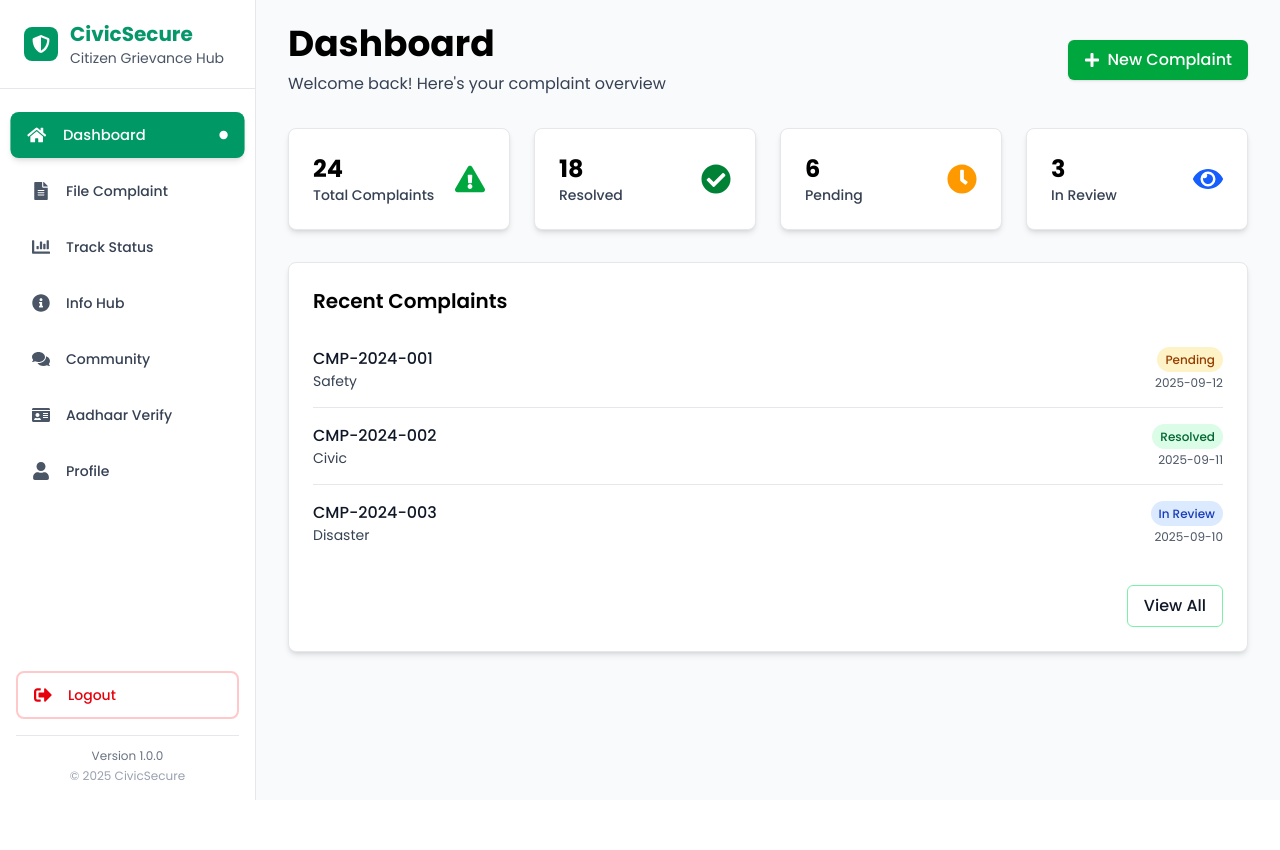
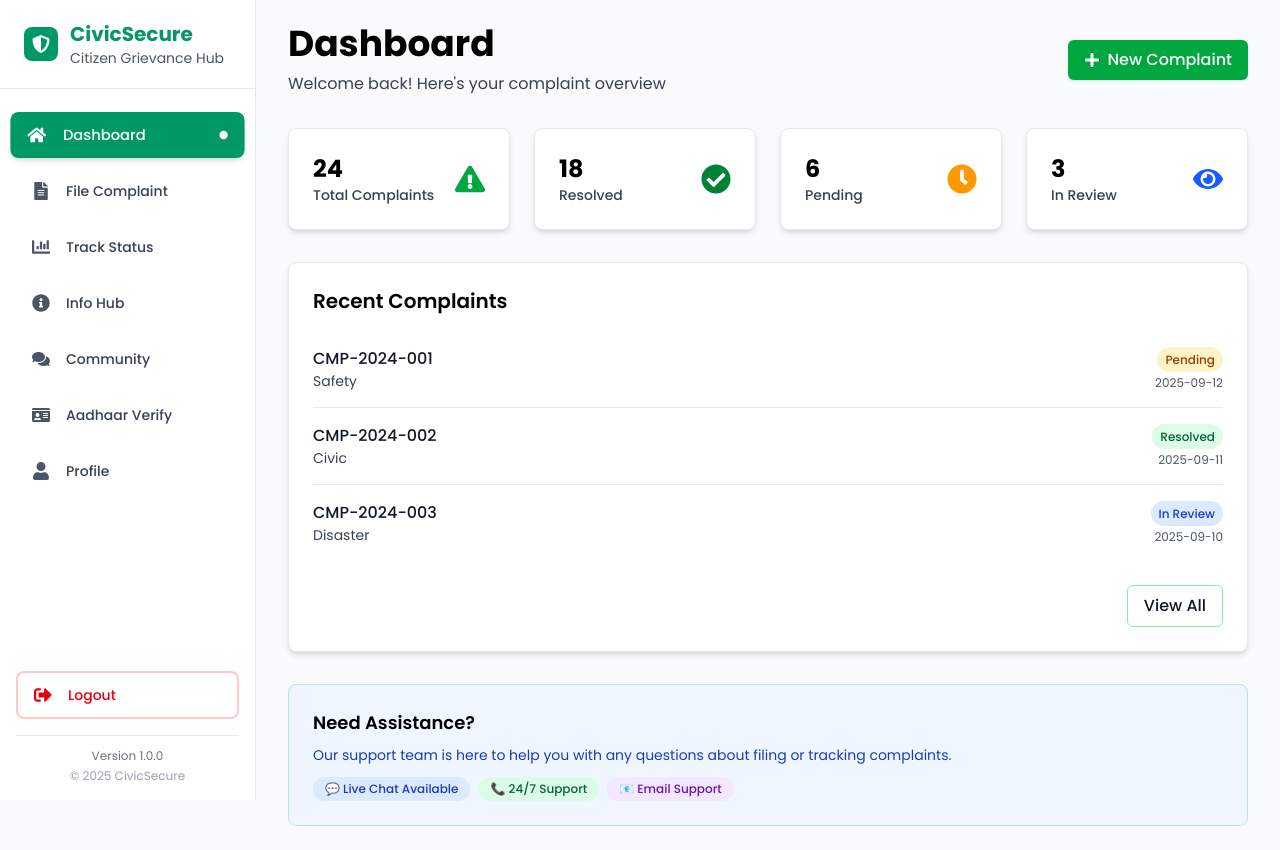
Before and after one commit to koushik369mondal/CivicSecure, a React (Vite) app in the folder Frontend/: page / in a window 1280 px wide. Before the commit the page ends 800 px from the top, so only its background shows below. Built offline with nearby package versions, Linux system fonts and the light colour scheme.

Commit message:
Enhance Dashboard component with Tawk.to chat integration, improved user assistance section, and optional chat support indicator

```diff
--- a/Frontend/src/components/Dashboard.jsx
+++ b/Frontend/src/components/Dashboard.jsx
@@ -1,4 +1,4 @@
-import React from "react";
+import React, { useEffect } from "react";
 import { FaExclamationTriangle, FaCheckCircle, FaClock, FaEye, FaPlus } from "react-icons/fa";
 import Layout from "./Layout";
 
@@ -16,6 +16,67 @@ function Dashboard({ setCurrentPage }) {
     { id: "CMP-2024-003", category: "Disaster", status: "In Review", date: "2025-09-10" }
   ];
 
+  // Initialize Tawk.to chat bot
+  useEffect(() => {
+    // Check if Tawk.to script is already loaded to avoid duplicates
+    if (!window.Tawk_API) {
+      // Initialize Tawk.to variables
+      window.Tawk_API = window.Tawk_API || {};
+      window.Tawk_LoadStart = new Date();
+
+      // Create and load the Tawk.to script
+      const script = document.createElement('script');
+      script.async = true;
+      script.src = 'https://embed.tawk.to/6868d4e6d7341f191194943f/1ivcnva4g';
+      script.charset = 'UTF-8';
+      script.setAttribute('crossorigin', '*');
+
+      // Insert script before the first existing script tag
+      const firstScript = document.getElementsByTagName('script')[0];
+      if (firstScript && firstScript.parentNode) {
+        firstScript.parentNode.insertBefore(script, firstScript);
+      } else {
+        // Fallback: append to head if no scripts found
+        document.head.appendChild(script);
+      }
+
+      // Optional: Add event listeners for Tawk.to events
+      window.Tawk_API.onLoad = function () {
+        console.log('💬 Tawk.to chat widget loaded successfully');
+      };
+
+      window.Tawk_API.onChatMaximized = function () {
+        console.log('💬 Chat window maximized');
+      };
+
+      window.Tawk_API.onChatMinimized = function () {
+        console.log('💬 Chat window minimized');
+      };
+
+      // Customize chat widget (optional)
+      window.Tawk_API.customStyle = {
+        visibility: {
+          desktop: {
+            position: 'br', // bottom-right
+            xOffset: 20,
+            yOffset: 20
+          },
+          mobile: {
+            position: 'br',
+            xOffset: 10,
+            yOffset: 10
+          }
+        }
+      };
+    }
+
+    // Cleanup function (optional)
+    return () => {
+      // You can add cleanup logic here if needed
+      // Note: Tawk.to doesn't require explicit cleanup
+    };
+  }, []); // Empty dependency array ensures this runs only once
+
   return (
     <Layout>
       <div className="space-y-8 w-full max-w-7xl mx-auto">
@@ -24,6 +85,10 @@ function Dashboard({ setCurrentPage }) {
           <div>
             <h1 className="text-4xl font-bold text-gray-900 mb-2">Dashboard</h1>
             <p className="text-gray-700 text-base">Welcome back! Here's your complaint overview</p>
+            {/* Optional: Add a small indicator that chat support is available */}
+            {/* <p className="text-green-600 text-sm mt-1">
+              💬 Need help? Our support chat is available in the bottom-right corner
+            </p> */}
           </div>
           <div className="flex items-center space-x-3">
             <button
@@ -67,13 +132,12 @@ function Dashboard({ setCurrentPage }) {
                   </div>
                   <div className="text-right">
                     <span
-                      className={`px-2 py-1 text-xs font-medium rounded-full ${
-                        status === "Resolved"
+                      className={`px-2 py-1 text-xs font-medium rounded-full ${status === "Resolved"
                           ? "bg-green-100 text-green-800"
                           : status === "Pending"
-                          ? "bg-amber-100 text-amber-800"
-                          : "bg-blue-100 text-blue-800"
-                      }`}
+                            ? "bg-amber-100 text-amber-800"
+                            : "bg-blue-100 text-blue-800"
+                        }`}
                     >
                       {status}
                     </span>
@@ -89,6 +153,25 @@ function Dashboard({ setCurrentPage }) {
             </div>
           </div>
         </div>
+
+        {/* Optional: Help Section */}
+        <div className="bg-blue-50 border border-blue-200 rounded-lg p-6">
+          <h3 className="text-lg font-semibold text-blue-900 mb-2">Need Assistance?</h3>
+          <p className="text-blue-800 text-sm mb-3">
+            Our support team is here to help you with any questions about filing or tracking complaints.
+          </p>
+          <div className="flex flex-wrap gap-2">
+            <span className="inline-flex items-center px-3 py-1 rounded-full text-xs font-medium bg-blue-100 text-blue-800">
+              💬 Live Chat Available
+            </span>
+            <span className="inline-flex items-center px-3 py-1 rounded-full text-xs font-medium bg-green-100 text-green-800">
+              📞 24/7 Support
+            </span>
+            <span className="inline-flex items-center px-3 py-1 rounded-full text-xs font-medium bg-purple-100 text-purple-800">
+              📧 Email Support
+            </span>
+          </div>
+        </div>
       </div>
     </Layout>
   );
```
